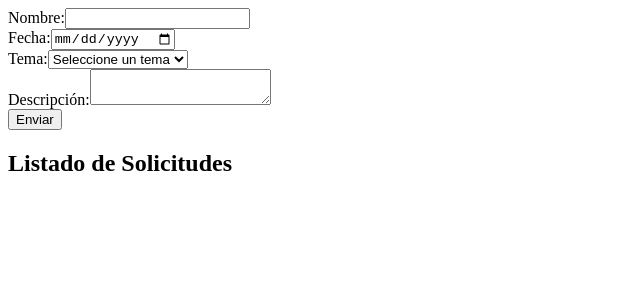
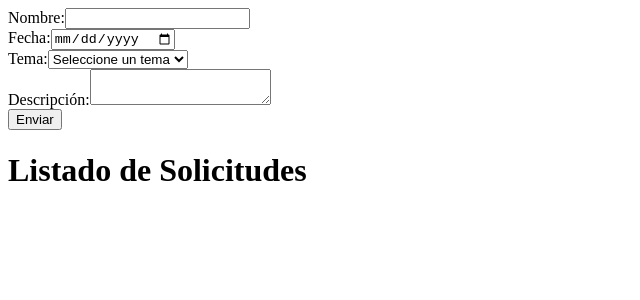
Before and after one commit to maesga1/SupportApp, an Angular app: page / in a window 1280 px wide. Shown: the top 300 px of the page, without its empty margins (0-640 px from the left). Built offline with nearby package versions, Linux system fonts and the light colour scheme.

Commit message:
Changes in appcomponent

```diff
--- a/src/app/components/listasolicitudes/listasolicitudes.component.html
+++ b/src/app/components/listasolicitudes/listasolicitudes.component.html
@@ -1,4 +1,4 @@
-<h2>Listado de Solicitudes</h2>
+<h1>Listado de Solicitudes</h1>
 
 <ul>
   <li *ngFor="let solicitud of solicitudes">
```
